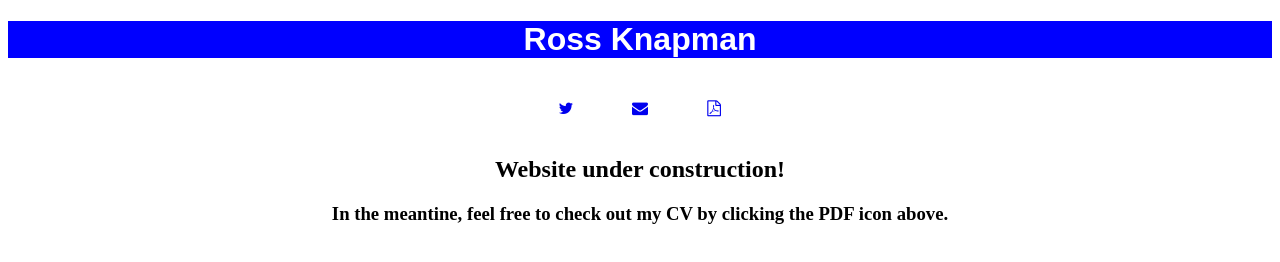
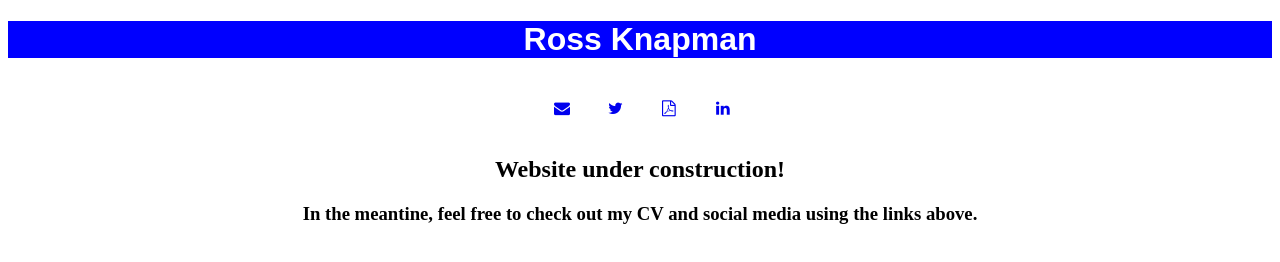
Before and after one commit to RossKnapman/rossknapman.github.io, a plain HTML site: page index.htm in a window 1280 px wide. Drawn offline with Linux system fonts and the light colour scheme.

Commit message:
Some small changes

```diff
--- a/css/style.css
+++ b/css/style.css
@@ -1,11 +1,19 @@
 /* Style all font awesome icons */
 .fa {
   padding: 20px;
-  font-size: 30px;
-  width: 30px;
+  font-size: 50px;
+  width: 10px;
   text-align: center;
   text-decoration: none;
   border-radius: 50%;
+}
+
+.fa:hover {
+    transform: scale(1.5);
+}
+
+a:visited {
+    color: blue;
 }
 
 h1 {
--- a/index.htm
+++ b/index.htm
@@ -16,12 +16,13 @@
             <h1 align="center">Ross Knapman</h1>
         </header>
         <section class="social" align="center">
-            <a href="http://twitter.com/rossknapman" class="fa fa-twitter"></a>
             <a href="mailto:rjknapman@gmail.com" class="fa fa-envelope"></a>
-            <a href="./files/CV.pdf" class="fa fa-file-pdf-o"></a>
+            <a href="http://twitter.com/rossknapman" class="fa fa-twitter" target="_blank"></a>
+            <a href="./files/CV.pdf" class="fa fa-file-pdf-o" target="_blank"></a>
+            <a href="https://www.linkedin.com/in/rossknapman97/" class="fa fa-linkedin" target="_blank>"></a>
         </section>
         <h2 align="center">Website under construction!</h2>
-        <h3 align="center">In the meantine, feel free to check out my CV by clicking the PDF icon above.</h3>
+        <h3 align="center">In the meantine, feel free to check out my CV and social media using the links above.</h3>
     </body>
 
 </html>
```
